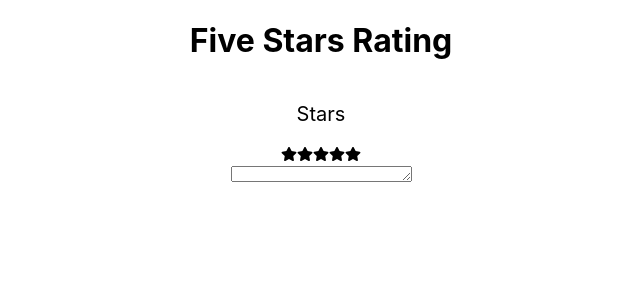
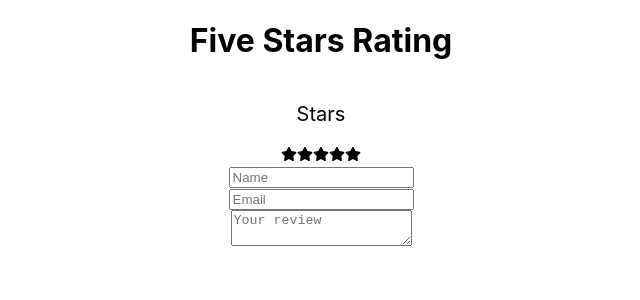
Before and after one commit to LizNgoNgoc/starRating, a React (Create React App) app in the folder my-app/: page / in a window 1280 px wide. Shown: the top 300 px of the page, without its empty margins (319-959 px from the left). Built offline with nearby package versions, Linux system fonts and the light colour scheme.

Commit message:
update component Form, import this component

```diff
--- a/my-app/src/components/rating/FaStars.jsx
+++ b/my-app/src/components/rating/FaStars.jsx
@@ -1,11 +1,12 @@
 import styles from './fastars.module.css';
 import Stars from '../stars/Stars';
+import Form from '../review/Form';
 
 function FaStars() {
     return <div className={styles.container}>
         <p className={styles.star}>Stars</p>
         <Stars />
-        <textarea className={styles.textarea}></textarea>
+        <Form />
     </div>
 
 }
--- a/my-app/src/components/review/Form.jsx
+++ b/my-app/src/components/review/Form.jsx
@@ -3,7 +3,9 @@ import styles from './form.module.css';
 
 function Form() {
     return <form>
-
+        <input type='text' name='name' placeholder='Name'></input>
+        <input type='text' name='email' placeholder='Email'></input>
+        <textarea placeholder='Your review' className={styles.textarea}></textarea>
     </form>
 }
 
```
